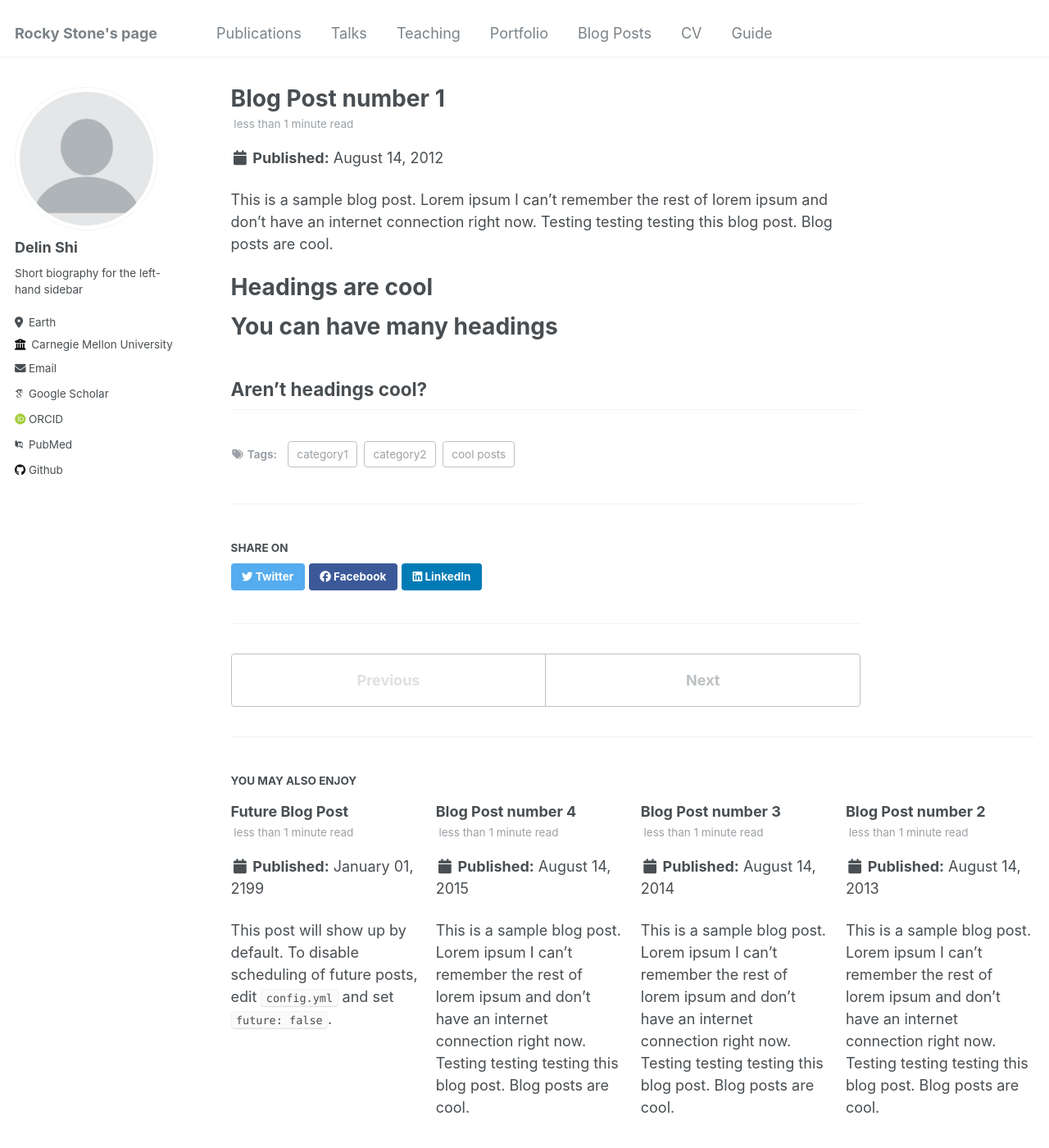
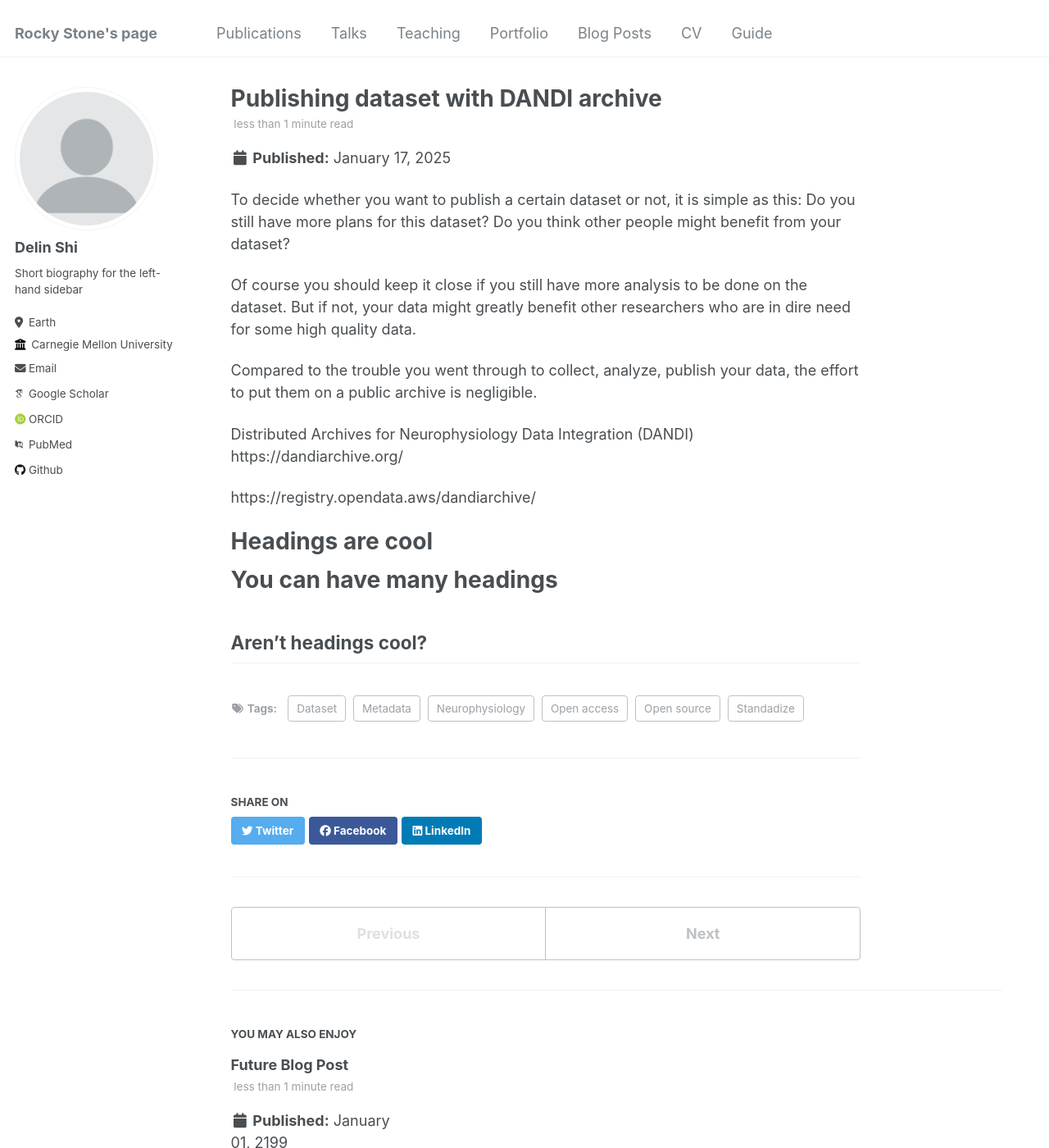
Before and after one commit to rockystones/rockystones.github.io, a Jekyll site: the page built from _posts/2012-08-14-blog-post-1.md, in a window 1280 px wide and 1400 px high. Shown: the whole window at 82% size. Built offline with Jekyll 4.4.1, drawn with Linux system fonts in a browser that asks for light colours; some web fonts are replaced.

Commit message:
new post

```diff
--- a/_posts/2012-08-14-blog-post-1.md
+++ b/_posts/2012-08-14-blog-post-1.md
@@ -1,14 +1,27 @@
 ---
-title: 'Blog Post number 1'
-date: 2012-08-14
-permalink: /posts/2012/08/blog-post-1/
+title: 'Publishing dataset with DANDI archive'
+date: 2025-01-17
+permalink: /posts/2025/01/blog-post-1/
 tags:
-  - cool posts
-  - category1
-  - category2
+  - Open source
+  - Open access
+  - Neurophysiology
+  - Dataset
+  - Metadata
+  - Standadize
 ---
 
-This is a sample blog post. Lorem ipsum I can't remember the rest of lorem ipsum and don't have an internet connection right now. Testing testing testing this blog post. Blog posts are cool.
+To decide whether you want to publish a certain dataset or not, it is simple as this: Do you still have more plans for this dataset?
+Do you think other people might benefit from your dataset?
+
+Of course you should keep it close if you still have more analysis to be done on the dataset. But if not, your data might greatly benefit other researchers who are in dire need for some high quality data.
+
+Compared to the trouble you went through to collect, analyze, publish your data, the effort to put them on a public archive is negligible.
+
+Distributed Archives for Neurophysiology Data Integration (DANDI)
+https://dandiarchive.org/
+
+https://registry.opendata.aws/dandiarchive/
 
 Headings are cool
 ======
--- a/_posts/2013-08-14-blog-post-2.md
+++ /dev/null
@@ -1,20 +0,0 @@
----
-title: 'Blog Post number 2'
-date: 2013-08-14
-permalink: /posts/2013/08/blog-post-2/
-tags:
-  - cool posts
-  - category1
-  - category2
----
-
-This is a sample blog post. Lorem ipsum I can't remember the rest of lorem ipsum and don't have an internet connection right now. Testing testing testing this blog post. Blog posts are cool.
-
-Headings are cool
-======
-
-You can have many headings
-======
-
-Aren't headings cool?
-------
--- a/_posts/2014-08-14-blog-post-3.md
+++ /dev/null
@@ -1,20 +0,0 @@
----
-title: 'Blog Post number 3'
-date: 2014-08-14
-permalink: /posts/2014/08/blog-post-3/
-tags:
-  - cool posts
-  - category1
-  - category2
----
-
-This is a sample blog post. Lorem ipsum I can't remember the rest of lorem ipsum and don't have an internet connection right now. Testing testing testing this blog post. Blog posts are cool.
-
-Headings are cool
-======
-
-You can have many headings
-======
-
-Aren't headings cool?
-------
```
Also changed, not shown: _posts/2015-08-14-blog-post-4.md (deleted, +0 -20 lines).
